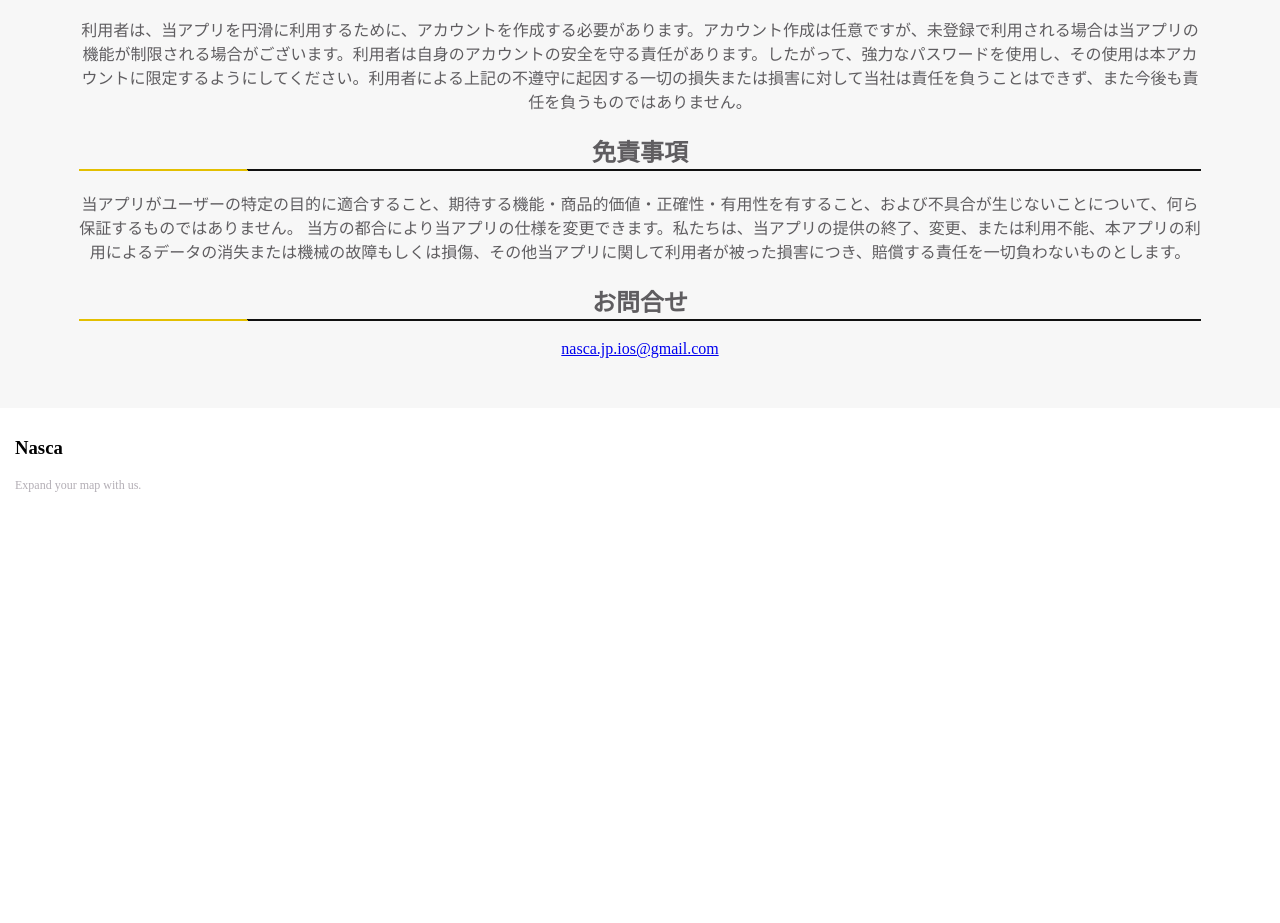
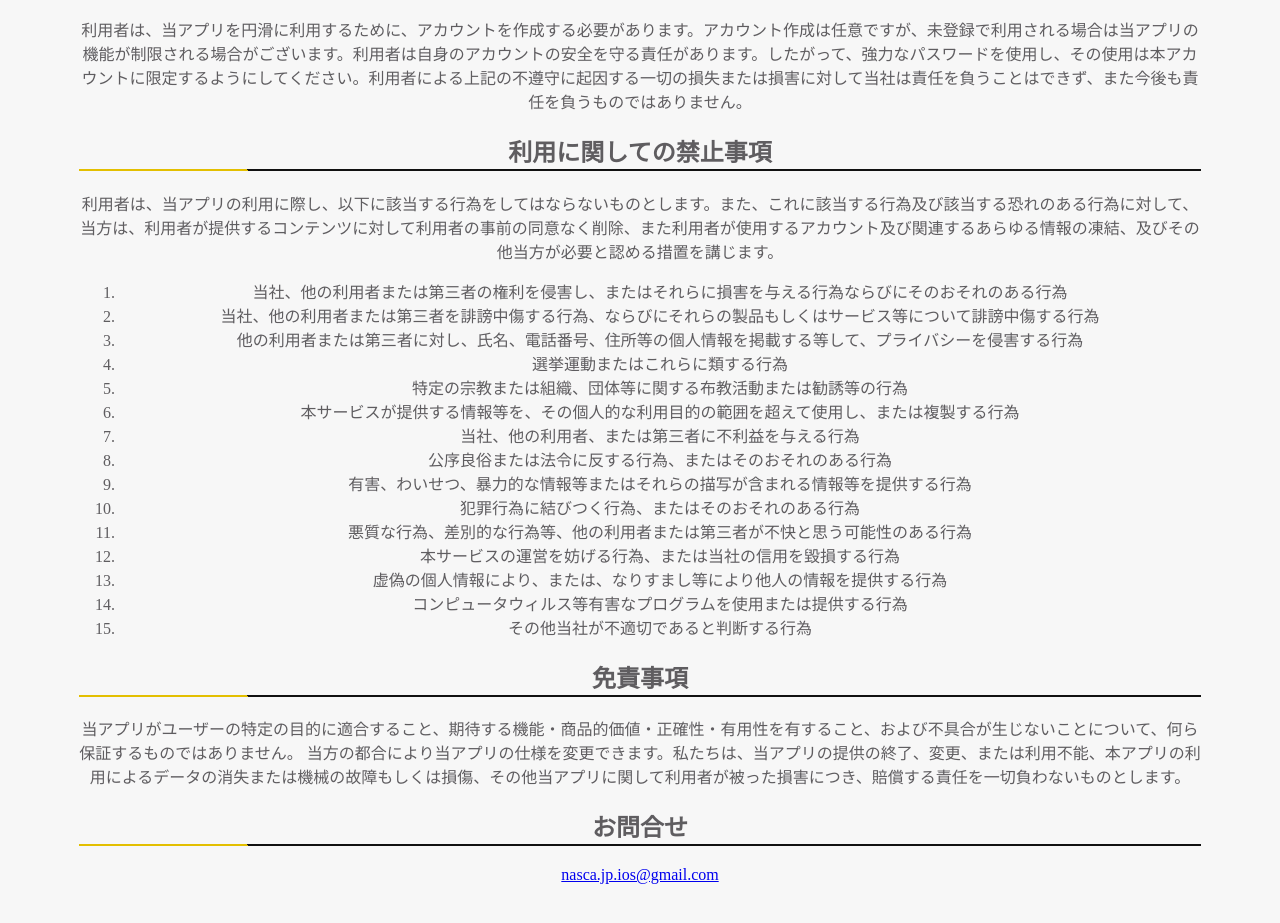
Before and after one commit to Nascajp/nascajp.termsOfUse, a plain HTML site: page index.html in a window 1280 px wide. Shown: the part 1265-2188 px from the top of the page. Before the commit the page ends 1790 px from the top, so only its background shows below. Drawn offline with Linux system fonts and the light colour scheme.

Commit message:
Update index.html

```diff
--- a/index.html
+++ b/index.html
@@ -41,6 +41,27 @@
         </p>
         <h2>ユーザーアカウント</h2>
         <p>利用者は、当アプリを円滑に利用するために、アカウントを作成する必要があります。アカウント作成は任意ですが、未登録で利用される場合は当アプリの機能が制限される場合がございます。利用者は自身のアカウントの安全を守る責任があります。したがって、強力なパスワードを使用し、その使用は本アカウントに限定するようにしてください。利用者による上記の不遵守に起因する一切の損失または損害に対して当社は責任を負うことはできず、また今後も責任を負うものではありません。</p>
+
+        <h2>利用に関しての禁止事項</h2>
+        <p>利用者は、当アプリの利用に際し、以下に該当する行為をしてはならないものとします。また、これに該当する行為及び該当する恐れのある行為に対して、当方は、利用者が提供するコンテンツに対して利用者の事前の同意なく削除、また利用者が使用するアカウント及び関連するあらゆる情報の凍結、及びその他当方が必要と認める措置を講じます。
+        </p>
+        <ol>
+          <li>当社、他の利用者または第三者の権利を侵害し、またはそれらに損害を与える行為ならびにそのおそれのある行為</li>
+          <li>当社、他の利用者または第三者を誹謗中傷する行為、ならびにそれらの製品もしくはサービス等について誹謗中傷する行為</li>
+          <li>他の利用者または第三者に対し、氏名、電話番号、住所等の個人情報を掲載する等して、プライバシーを侵害する行為</li>
+          <li>選挙運動またはこれらに類する行為</li>
+          <li>特定の宗教または組織、団体等に関する布教活動または勧誘等の行為</li>
+          <li>本サービスが提供する情報等を、その個人的な利用目的の範囲を超えて使用し、または複製する行為</li>
+          <li>当社、他の利用者、または第三者に不利益を与える行為</li>
+          <li>公序良俗または法令に反する行為、またはそのおそれのある行為</li>
+          <li>有害、わいせつ、暴力的な情報等またはそれらの描写が含まれる情報等を提供する行為</li>
+          <li>犯罪行為に結びつく行為、またはそのおそれのある行為</li>
+          <li>悪質な行為、差別的な行為等、他の利用者または第三者が不快と思う可能性のある行為</li>
+          <li>本サービスの運営を妨げる行為、または当社の信用を毀損する行為</li>
+          <li>虚偽の個人情報により、または、なりすまし等により他人の情報を提供する行為</li>
+          <li>コンピュータウィルス等有害なプログラムを使用または提供する行為</li>
+          <li>その他当社が不適切であると判断する行為</li>
+        </ol>
 
         <h2>免責事項</h2>
         <p>当アプリがユーザーの特定の目的に適合すること、期待する機能・商品的価値・正確性・有用性を有すること、および不具合が生じないことについて、何ら保証するものではありません。
```
